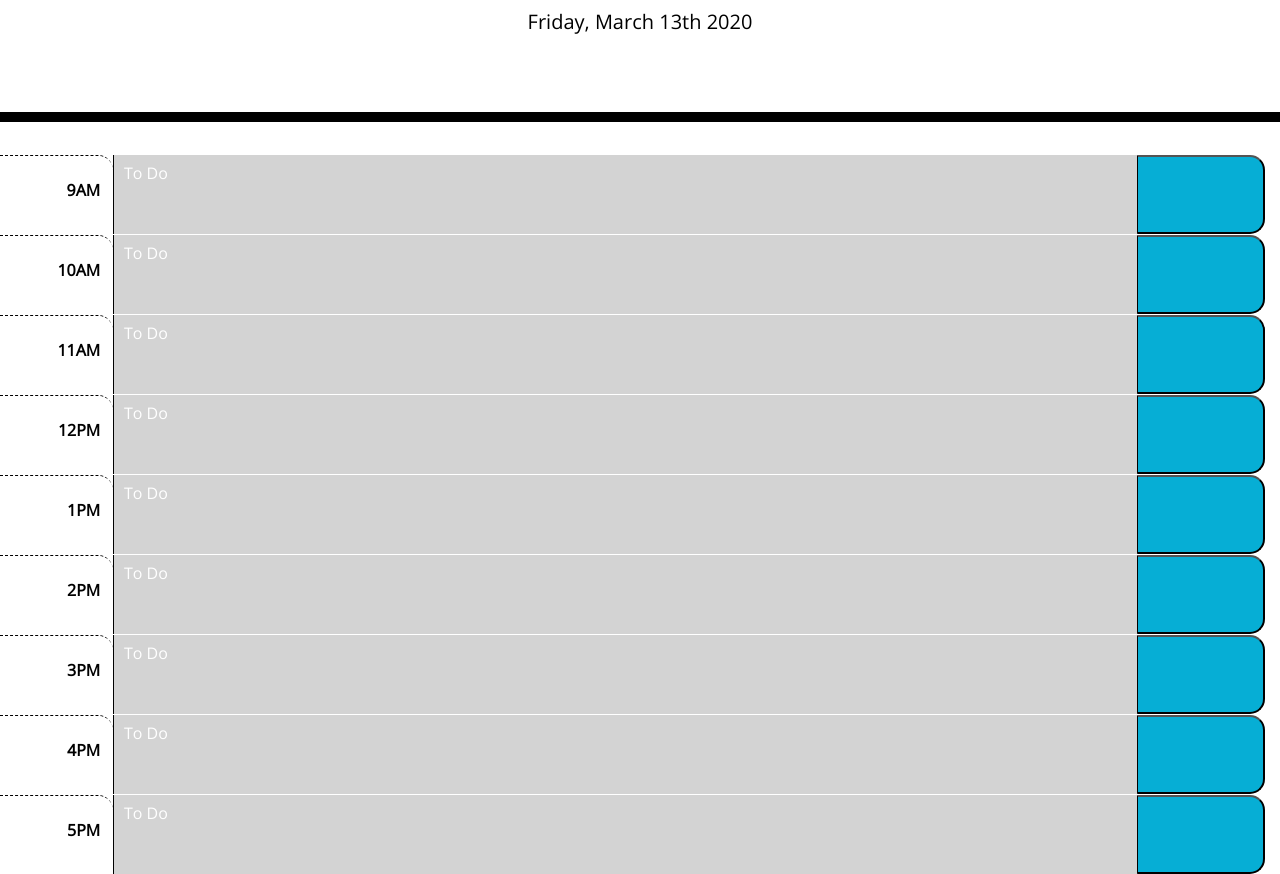
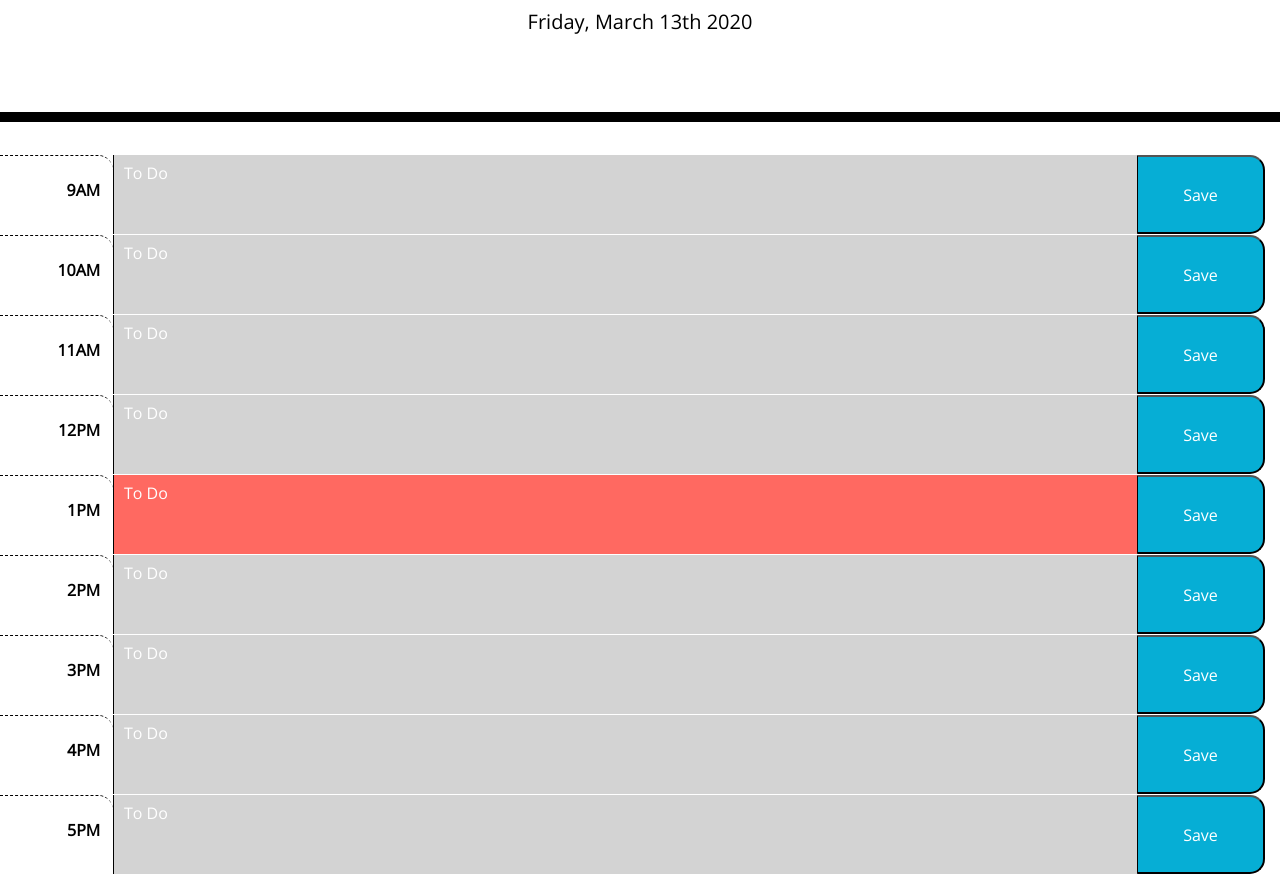
Before and after one commit to fmiusov/homework-5-calendar, a plain HTML site: page index.html in a window 1280 px wide. Shown: the part 182-1056 px from the top of the page. Drawn offline with nearby package versions, Linux system fonts and the light colour scheme.

Commit message:
local storage attempts, explanation given

```diff
--- a/assets/scripts/script.js
+++ b/assets/scripts/script.js
@@ -1,14 +1,18 @@
 $(document).ready(function() {
+
   $("#currentDay").text(moment().format("dddd, MMMM Do YYYY"));
 
-  // WHEN I view the timeblocks for that day
-  // THEN each timeblock is color coded to indicate whether it is in the past, present, or future
+  //I hardcoded the HTML and then spent the majority of my time trying to get the Class addition
+  //conditional to work correctly. By the time I realized I had to generate the rows dynamically, it
+  //was already Friday. I tried to restart the project, but could not get the rows to generate in the alotted
+  //time, so I am submitting this attempt version as it has more substance
 
+  //The conditional works (as proven in the console) but it will not remove Classes, even with the .removeClass method
+  //This issue arose because I hardcoded the HTML, misunderstanding the aim of the assignment
   for (var i = 0; i < 9; i++) {
     hourRow = $(".hour").children().prevObject[i];
     currentHour = moment().format("k");
     hourChange = $("textarea");
-    console.log(hourRow.id)
     if (parseInt(currentHour) > parseInt(hourRow.id)) {
       hourChange.addClass("past");
     } else if (parseInt(currentHour) === parseInt(hourRow.id)) {
@@ -18,13 +22,19 @@ $(document).ready(function() {
     }
   }
 
-  $("textarea").on
 
-  // WHEN I click the save button for that timeblock
 
-  // THEN the text for that event is saved in local storage
+  //Similar difficulties with local storage when dealing with hardcoded HTML
+  //My attempt here was to set the textarea to an input field and grab that input value when the save button was clicked
+  //Then the value would be stored as an object in local storage
+  $(".saveBtn").on("click", function(){
+    $("textarea").append($("<form>").append(("<input>")))
+    $("input").attr("type", "text")
+    var toDoItem = $("input").value.trim()
+    var toDoObj = {
+      todo: toDoItem
+    }
+    localStorage.setItem("To Do", toDoObj);
+  })
 
-  // WHEN I refresh the page
-
-  // THEN the saved events persist
 });
--- a/index.html
+++ b/index.html
@@ -32,47 +32,47 @@
       <div class="row">
         <div id="9" class="time-block hour">9AM</div>
         <textarea  class="">To Do</textarea>
-        <button class="saveBtn"></button>
+        <button class="saveBtn">Save</button>
       </div>
       <div class="row">
         <div id="10" class="time-block hour">10AM</div>
         <textarea class="">To Do</textarea>
-        <button class="saveBtn"></button>
+        <button class="saveBtn">Save</button>
       </div>
       <div class="row">
         <div id="11" class="time-block hour">11AM</div>
         <textarea class="">To Do</textarea>
-        <button class="saveBtn"></button>
+        <button class="saveBtn">Save</button>
       </div>
       <div class="row">
         <div id="12" class="time-block hour">12PM</div>
         <textarea class="">To Do</textarea>
-        <button class="saveBtn"></button>
+        <button class="saveBtn">Save</button>
       </div>
       <div class="row">
         <div id="13" class="time-block hour">1PM</div>
-        <textarea class="">To Do</textarea>
-        <button class="saveBtn"></button>
+        <textarea class="present">To Do</textarea>
+        <button class="saveBtn">Save</button>
       </div>
       <div class="row">
         <div id="14" class="time-block hour">2PM</div>
         <textarea class="">To Do</textarea>
-        <button class="saveBtn"></button>
+        <button class="saveBtn">Save</button>
       </div>
       <div class="row">
         <div id="15" class="time-block hour">3PM</div>
         <textarea class="">To Do</textarea>
-        <button class="saveBtn"></button>
+        <button class="saveBtn">Save</button>
       </div>
       <div class="row">
         <div id="16" class="time-block hour">4PM</div>
         <textarea class="">To Do</textarea>
-        <button class="saveBtn"></button>
+        <button class="saveBtn">Save</button>
       </div>
       <div class="row">
         <div id="17" class="time-block hour">5PM</div>
         <textarea class="">To Do</textarea>
-        <button class="saveBtn"></button>
+        <button class="saveBtn">Save</button>
       </div>
 
     </div>
```
Also changed, not shown: assets/screenshots/workScheduleShot.PNG (added).
